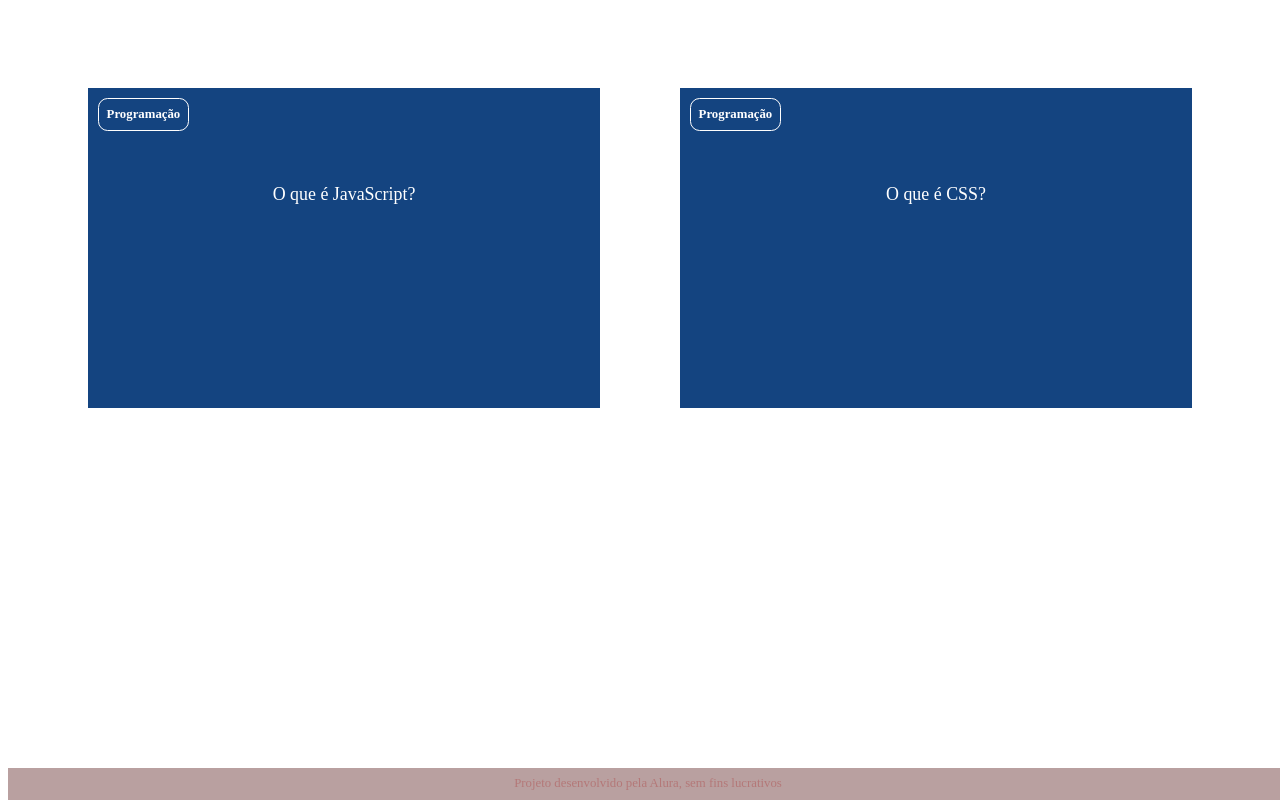
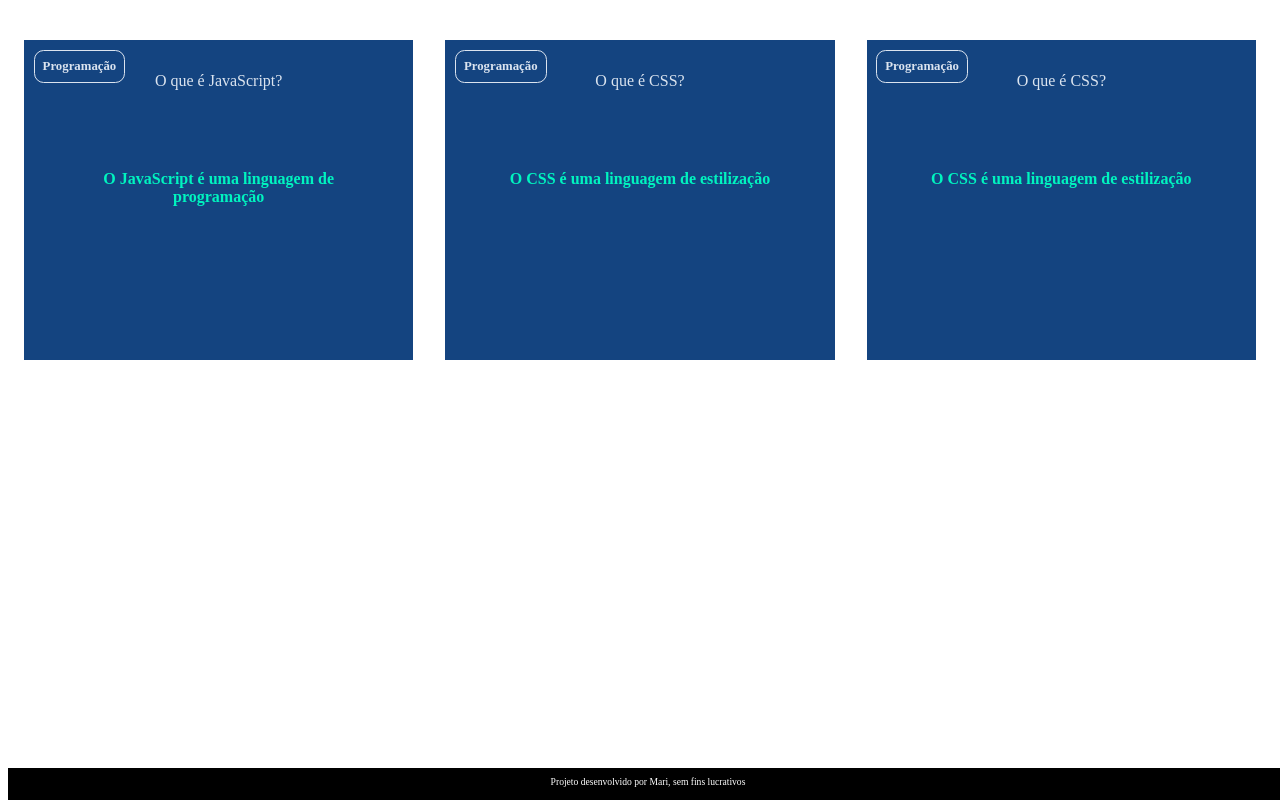
Before and after one commit to Magalhaess07/m7, a plain HTML site: page index.html in a window 1280 px wide. Drawn offline with Linux system fonts and the light colour scheme.

Commit message:
Add files via upload

```diff
--- a/assets/style.css
+++ b/assets/style.css
@@ -1,5 +1,5 @@
 :root {
-    --text-color: #ffffff;
+    --text-color: #DBE4EF;
     --card-front-color: #144480;
     --card-back-color: #00F4BF;
 }
@@ -11,10 +11,6 @@ body {
 
 #container {
     display: flex;
-    flex-wrap: wrap;
-    justify-content: space-between;
-    padding: 4rem;
-    gap: 3rem;
 }
 
 .cartao {
@@ -42,14 +38,11 @@ body {
     margin: 0.6rem;
     border-radius: 0.6rem;
     font-size: 1vw;
-    backface-visibility: hidden;
 }
 
 .cartao__conteudo p {
     margin-top: 1rem;
     padding: 2rem;
-    margin-top: 4rem;
-    font-size: 1.4vw;
 }
 
 .cartao__conteudo__pergunta p {
@@ -62,28 +55,25 @@ body {
     font-weight: 700;
 }
 
-.cartao.active .cartao__conteudo {
+.cartao:hover .cartao__conteudo {
     transform: rotateY(180deg);
 }
 
-.cartao__conteudo__pergunta,
-.cartao__conteudo__resposta {
-    backface-visibility: hidden;
-    position: absolute;
-    height: 100%;
-    width: 100%;
-    box-sizing: border-box;
-}
 
-.cartao__conteudo__resposta {
-    transform: rotateY(180deg);
-    background-color: rgba(0, 244, 191, 0.2);
-    border: 4px solid var(--card-back-color);
-}
+
+
+
+
+
+
+
+
+
+
 
 footer {
-    background-color: rgb(185, 160, 160);
-    color: rgb(180, 120, 120);
+    background-color: black;
+    color: white;
     position: fixed;
     bottom: 0;
     width: 100%;
@@ -92,25 +82,6 @@ footer {
 
 footer p {
     text-align: center;
-    font-size: 0.8rem;
+    font-size: 0.6rem;
     margin-top: 0.5rem;
 }
-
-@media (max-width: 560px) {
-
-    body {
-        background: url(), no-repeat cover;
-    }
-
-    .cartao {
-        flex: 1 0 calc(100% - 1rem)
-    }
-
-    .cartao__conteudo h3 {
-        font-size: 3vw;
-    }
-
-    .cartao__conteudo p {
-        font-size: 3.8vw;
-    }
-}
--- a/index.html
+++ b/index.html
@@ -3,7 +3,7 @@
 <head>
     <meta charset="UTF-8">
     <meta name="viewport" content="width=device-width, initial-scale=1.0">
-    <link rel="stylesheet" href="style.css">
+    <link rel="stylesheet" href="assets/style.css">
     <title>Flashcard</title>
 </head>
 <body>
@@ -27,14 +27,25 @@
                         <p>O que é CSS?</p>
                     </div>
                     <div class="cartao__conteudo__resposta">
-                        <p>O CSS é uma linguagem de estilização</p>
+                    <p>O CSS é uma linguagem de estilização</p>
+                    </div>
+                </div>
+            </article>
+            <article class="cartao">
+                <div class="cartao__conteudo">
+                    <h3>Programação</h3>
+                    <div class="cartao__conteudo__pergunta">
+                        <p>O que é CSS?</p>
+                    </div>
+                    <div class="cartao__conteudo__resposta">
+                    <p>O CSS é uma linguagem de estilização</p>
                     </div>
                 </div>
             </article>
         </section>
     </main>
     <footer>
-        <p>Projeto desenvolvido pela Alura, sem fins lucrativos</p>
+        <p>Projeto desenvolvido por Mari, sem fins lucrativos</p>
     </footer>
 </body>
 </html>
```
